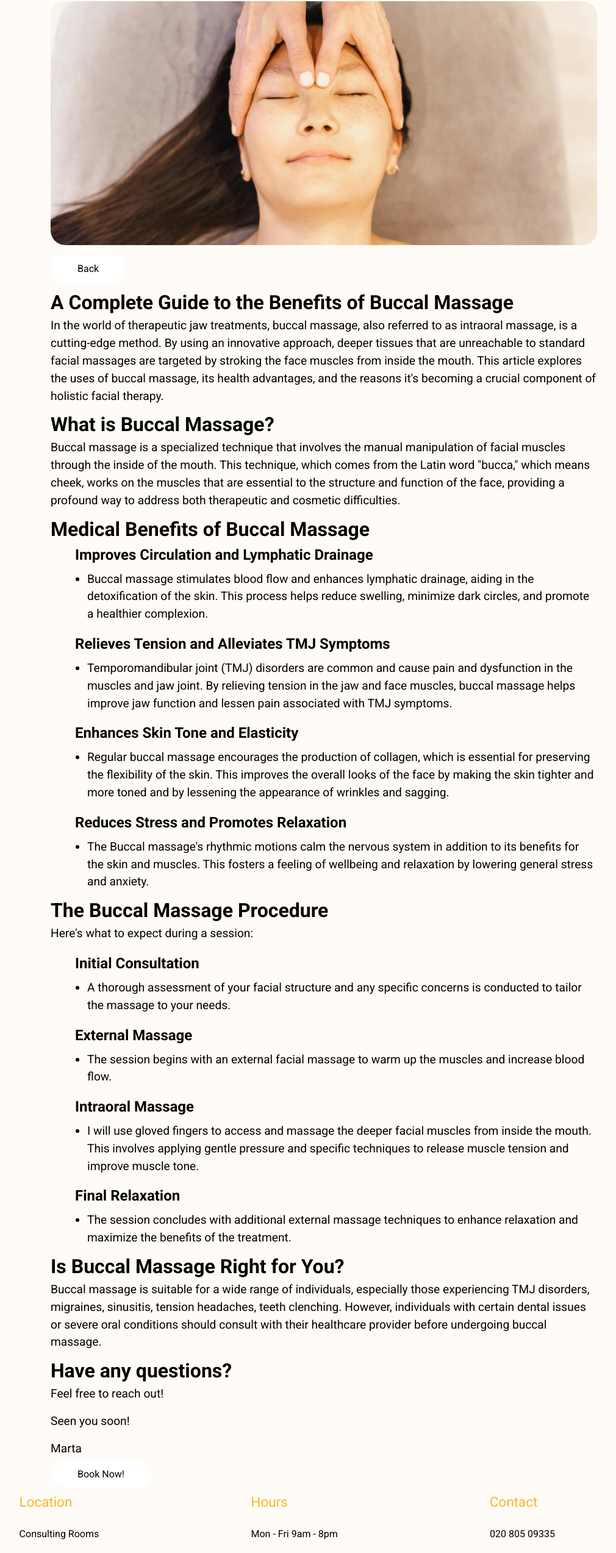
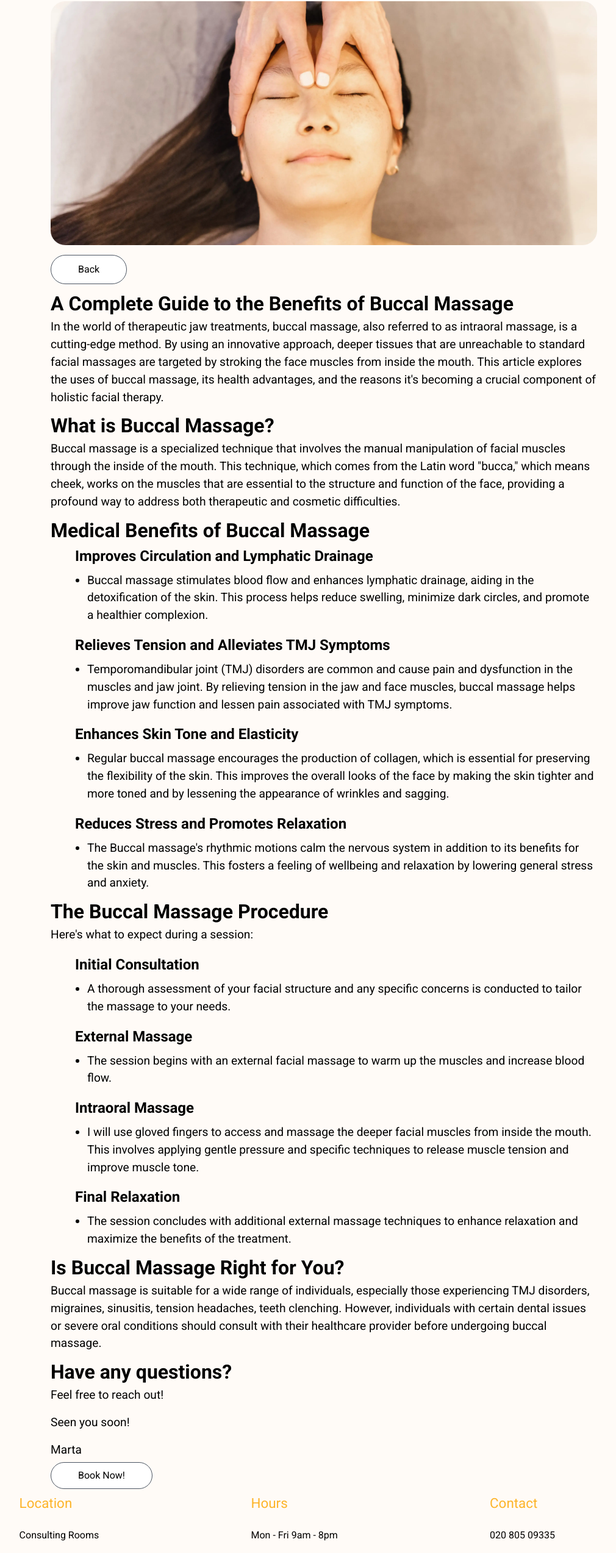
Before and after one commit to lbourke1234/massageTherapy, a Next.js app: page /blog/completeGuideToTheBenefitsOfBuccalMassage in a window 1280 px wide. Shown: the part 190-2737 px from the top of the page at 61% size, without its empty margins (109-1119 px from the left). Built offline with nearby package versions, Linux system fonts and the light colour scheme.

Commit message:
button border resolved after bootstrap removal

```diff
--- a/src/app/pages/blogPosts/BenefitsOfBuccalMassage.jsx
+++ b/src/app/pages/blogPosts/BenefitsOfBuccalMassage.jsx
@@ -24,7 +24,7 @@ const BenefitsOfBuccalMassage = () => {
           loading="eager"
         />
         <Link href={"/blog"}>
-          <button className="py-[0.7rem] px-[2.75rem] border-1 leading-[1.5] text-black bg-white bg-clip-padding border-solid border-gray-600 rounded-3xl mt-4 transition duration-150 ease-in-out hover:border-gray-400 hover:shadow-md hover:scale-105">
+          <button className="py-[0.7rem] px-[2.75rem] border leading-[1.5] text-black bg-white bg-clip-padding border-solid border-gray-600 rounded-3xl mt-4 transition duration-150 ease-in-out hover:border-gray-400 hover:shadow-md hover:scale-105">
             Back
           </button>
         </Link>
--- a/src/app/pages/blogPosts/BespokeButton.jsx
+++ b/src/app/pages/blogPosts/BespokeButton.jsx
@@ -5,7 +5,7 @@ const BespokeButton = () => {
   return (
     <Link
       href={"/booking"}
-      className="py-[0.7rem] px-[2.75rem] border-1 leading-[1.5] text-black bg-white bg-clip-padding border-solid border-gray-600 rounded-3xl mt-4 transition duration-150 ease-in-out hover:border-gray-400 hover:shadow-md hover:scale-105"
+      className="py-[0.7rem] px-[2.75rem] border leading-[1.5] text-black bg-white bg-clip-padding border-solid border-gray-600 rounded-3xl mt-4 transition duration-150 ease-in-out hover:border-gray-400 hover:shadow-md hover:scale-105"
     >
       Book Now!
     </Link>
--- a/src/app/pages/blogPosts/BespokeMassageTreatment.jsx
+++ b/src/app/pages/blogPosts/BespokeMassageTreatment.jsx
@@ -25,7 +25,7 @@ const BespokeMassageTreatment = () => {
           loading="eager"
         />
         <Link href={"/blog"}>
-          <button className="py-[0.7rem] px-[2.75rem] border-1 leading-[1.5] text-black bg-white bg-clip-padding border-solid border-gray-600 rounded-3xl mt-4 transition duration-150 ease-in-out hover:border-gray-400 hover:shadow-md hover:scale-105">
+          <button className="py-[0.7rem] px-[2.75rem] border leading-[1.5] text-black bg-white bg-clip-padding border-solid border-gray-600 rounded-3xl mt-4 transition duration-150 ease-in-out hover:border-gray-400 hover:shadow-md hover:scale-105">
             Back
           </button>
         </Link>
--- a/src/app/pages/blogPosts/YouAreWhatYouEat.jsx
+++ b/src/app/pages/blogPosts/YouAreWhatYouEat.jsx
@@ -24,7 +24,7 @@ const YouAreWhatYouEat = () => {
           loading="eager"
         />
         <Link href={"/blog"}>
-          <button className="py-[0.7rem] px-[2.75rem] border-1 leading-[1.5] text-black bg-white bg-clip-padding border-solid border-gray-600 rounded-3xl mt-4 transition duration-150 ease-in-out hover:border-gray-400 hover:shadow-md hover:scale-105">
+          <button className="py-[0.7rem] px-[2.75rem] border leading-[1.5] text-black bg-white bg-clip-padding border-solid border-gray-600 rounded-3xl mt-4 transition duration-150 ease-in-out hover:border-gray-400 hover:shadow-md hover:scale-105">
             Back
           </button>
         </Link>
--- a/src/app/pages/packagesPage/Content.jsx
+++ b/src/app/pages/packagesPage/Content.jsx
@@ -11,7 +11,7 @@ const Content = ({ data }) => {
     <div className="m-auto text-black" key={data.key}>
       <Link href={"/#services"}>
         <div className="cm992:absolute cmMobile:flex top-[150px] left-0 cmMobile:justify-end cm1050:justify-start px-4">
-          <button className="py-[0.7rem] px-[2.75rem] border-1 leading-[1.5] text-white bg-[#8F8D86] bg-clip-padding border-solid border-gray-600 rounded-3xl transition duration-150 ease-in-out hover:border-gray-400 hover:shadow-md hover:scale-105">
+          <button className="py-[0.7rem] px-[2.75rem] border leading-[1.5] bg-white text-black bg-clip-padding border-solid border-gray-600 rounded-3xl transition duration-150 ease-in-out hover:border-gray-400 hover:shadow-md hover:scale-105">
             Back
           </button>
         </div>
--- a/src/app/pages/packagesPage/ProductExternalButton.jsx
+++ b/src/app/pages/packagesPage/ProductExternalButton.jsx
@@ -8,7 +8,7 @@ const ProductExternalButton = ({ data }) => {
     <div className="w-[70%] m-auto py-4" key={data.key}>
       <Link
         href={"/booking"}
-        className="py-[0.7rem] px-[2.75rem] border-1 leading-[1.5] bg-[#8F8D86] text-white bg-clip-padding border-solid border-gray-600 rounded-3xl mt-4 transition duration-150 ease-in-out hover:border-gray-400 hover:shadow-md hover:scale-105"
+        className="py-[0.7rem] px-[2.75rem] border leading-[1.5] bg-white text-black bg-clip-padding border-solid border-gray-600 rounded-3xl mt-4 transition duration-150 ease-in-out hover:border-gray-400 hover:shadow-md hover:scale-105"
       >
         Book Now!
       </Link>
--- a/src/app/pages/pricing/PricingButton.jsx
+++ b/src/app/pages/pricing/PricingButton.jsx
@@ -6,7 +6,7 @@ const PricingButton = () => {
     <div className="flex justify-center">
       <Link
         href={"/booking"}
-        className="py-[0.7rem] px-[2.75rem] border-1 leading-[1.5] text-black bg-white bg-clip-padding border-solid border-gray-600 rounded-3xl mt-4 transition duration-150 ease-in-out hover:border-gray-400 hover:shadow-md hover:scale-105"
+        className="py-[0.7rem] px-[2.75rem] border leading-[1.5] text-black bg-white bg-clip-padding border-solid border-gray-600 rounded-3xl mt-4 transition duration-150 ease-in-out hover:border-gray-400 hover:shadow-md hover:scale-105"
       >
         Book Now!
       </Link>
--- a/src/app/pages/productPage/Content.jsx
+++ b/src/app/pages/productPage/Content.jsx
@@ -11,7 +11,7 @@ const Content = ({ data }) => {
     <div className="m-auto text-black" key={data.key}>
       <Link href={"/#services"}>
         <div className="cm992:absolute cmMobile:flex top-[150px] left-0 cmMobile:justify-end cm1050:justify-start px-4">
-          <button className="py-[0.7rem] px-[2.75rem] border-1 leading-[1.5] bg-[#8F8D86] text-white bg-clip-padding border-solid border-gray-600 rounded-3xl transition duration-150 ease-in-out hover:border-gray-400 hover:shadow-md hover:scale-105">
+          <button className="py-[0.7rem] px-[2.75rem] border leading-[1.5] bg-white text-black bg-clip-padding border-solid border-gray-600 rounded-3xl transition duration-150 ease-in-out hover:border-gray-400 hover:shadow-md hover:scale-105">
             Back
           </button>
         </div>
```
